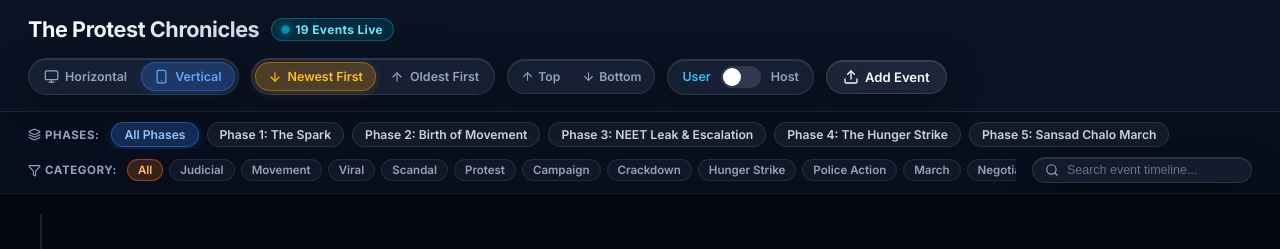
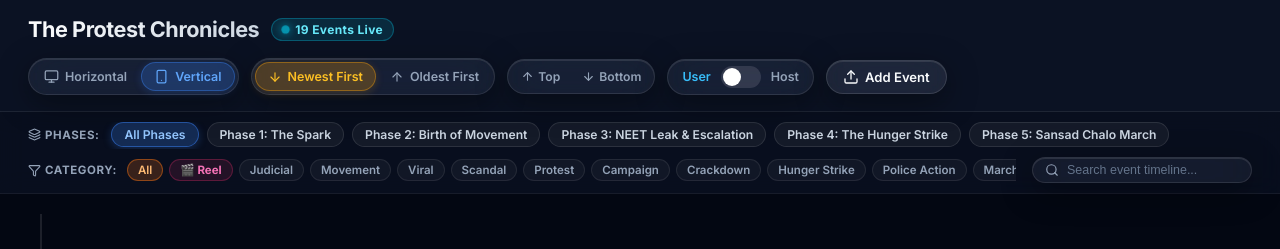
Before and after one commit to vibhorsxni/COCKRAOCH-PROTEST-ARCHIVE, a React (Vite) app in the folder app/: page / in a window 1280 px wide. Shown: the top 249 px of the page. Built offline with nearby package versions, Linux system fonts and the light colour scheme.

Commit message:
Add Reel category chip between All and Judicial to filter events with YouTube and Instagram video links

```diff
--- a/app/src/App.css
+++ b/app/src/App.css
@@ -409,6 +409,26 @@
   color: #fdba74;
 }
 
+/* Reel Category Chip Styling */
+.category-chip.reel-chip {
+  background: rgba(225, 48, 108, 0.12);
+  border: 1px solid rgba(225, 48, 108, 0.3);
+  color: #f472b6;
+  font-weight: 700;
+}
+
+.category-chip.reel-chip:hover {
+  background: rgba(225, 48, 108, 0.22);
+  color: #f687b3;
+}
+
+.category-chip.reel-chip.active {
+  background: linear-gradient(135deg, #e1306c, #ff0000);
+  border-color: transparent;
+  color: #ffffff;
+  box-shadow: 0 2px 10px rgba(225, 48, 108, 0.4);
+}
+
 /* Search Box */
 .search-box {
   display: flex;
--- a/app/src/App.jsx
+++ b/app/src/App.jsx
@@ -19,6 +19,7 @@ const PHASES = [
 
 const CATEGORIES = [
   'All',
+  'Reel',
   'Judicial',
   'Movement',
   'Viral',
@@ -232,7 +233,12 @@ function App() {
   const filteredEvents = events
     .filter(event => {
       const matchesPhase = selectedPhase === 'All Phases' || event.phase === selectedPhase;
-      const matchesCategory = selectedCategory === 'All' || event.category === selectedCategory;
+      const matchesCategory = selectedCategory === 'All'
+        ? true
+        : selectedCategory === 'Reel'
+          ? (event.category === 'Reel' || (event.socialLinks && event.socialLinks.length > 0))
+          : event.category === selectedCategory;
+
       const q = searchQuery.toLowerCase().trim();
       const matchesSearch = !q ||
         event.title.toLowerCase().includes(q) ||
@@ -375,10 +381,10 @@ function App() {
             {CATEGORIES.map(cat => (
               <button
                 key={cat}
-                className={`category-chip ${selectedCategory === cat ? 'active' : ''}`}
+                className={`category-chip ${cat === 'Reel' ? 'reel-chip' : ''} ${selectedCategory === cat ? 'active' : ''}`}
                 onClick={() => setSelectedCategory(cat)}
               >
-                {cat}
+                {cat === 'Reel' ? '🎬 Reel' : cat}
               </button>
             ))}
           </div>
```
